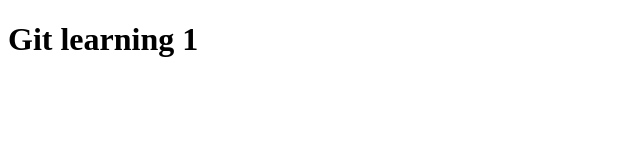
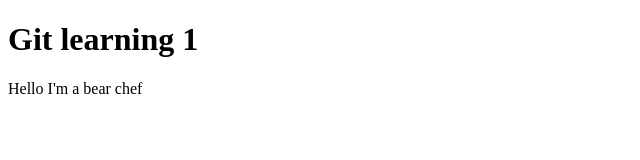
Before and after one commit to Suppasan23/git-learn1, a plain HTML site: page index.html in a window 1280 px wide. Shown: the whole page, without its empty margins (0-640 px from the left). Drawn offline with Linux system fonts and the light colour scheme.

Commit message:
add Bear chef

```diff
--- a/index.html
+++ b/index.html
@@ -10,6 +10,7 @@
 
 
     <h1>Git learning 1</h1>
+    <p>Hello I'm a bear chef</p>
 
 
 
```
